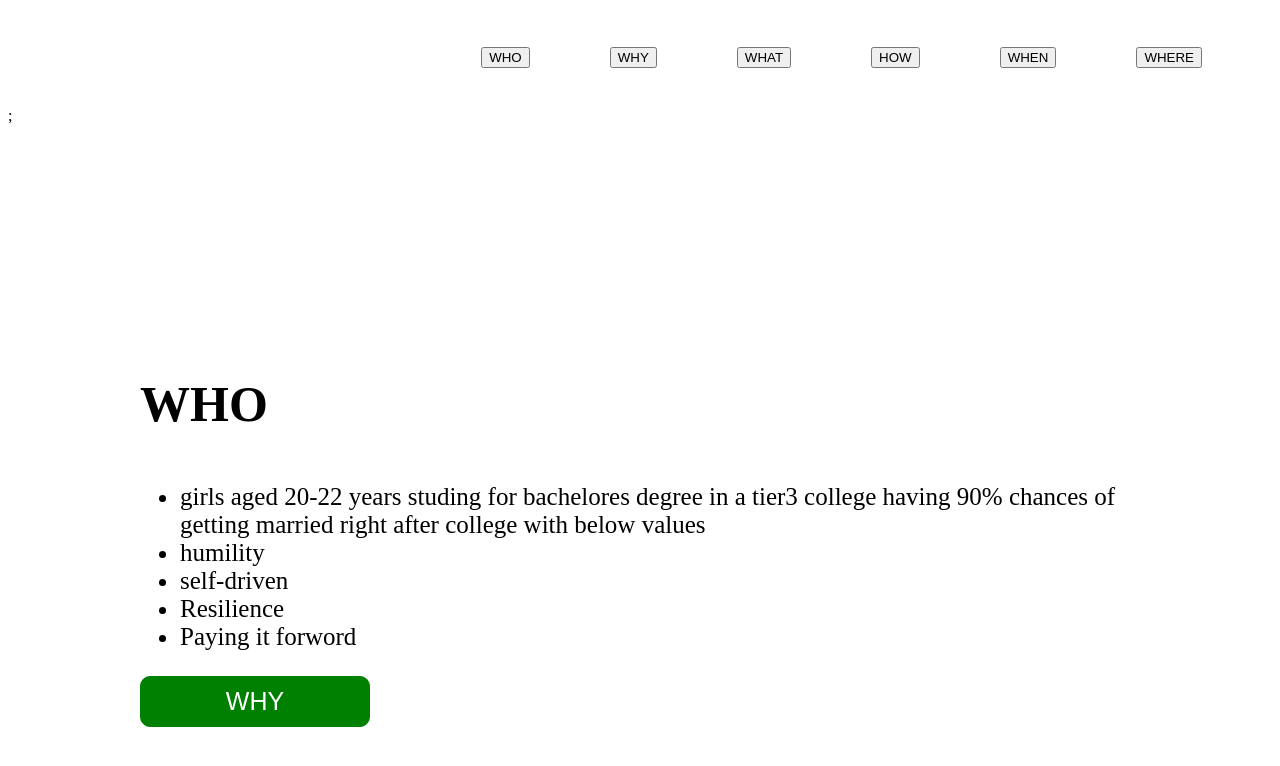
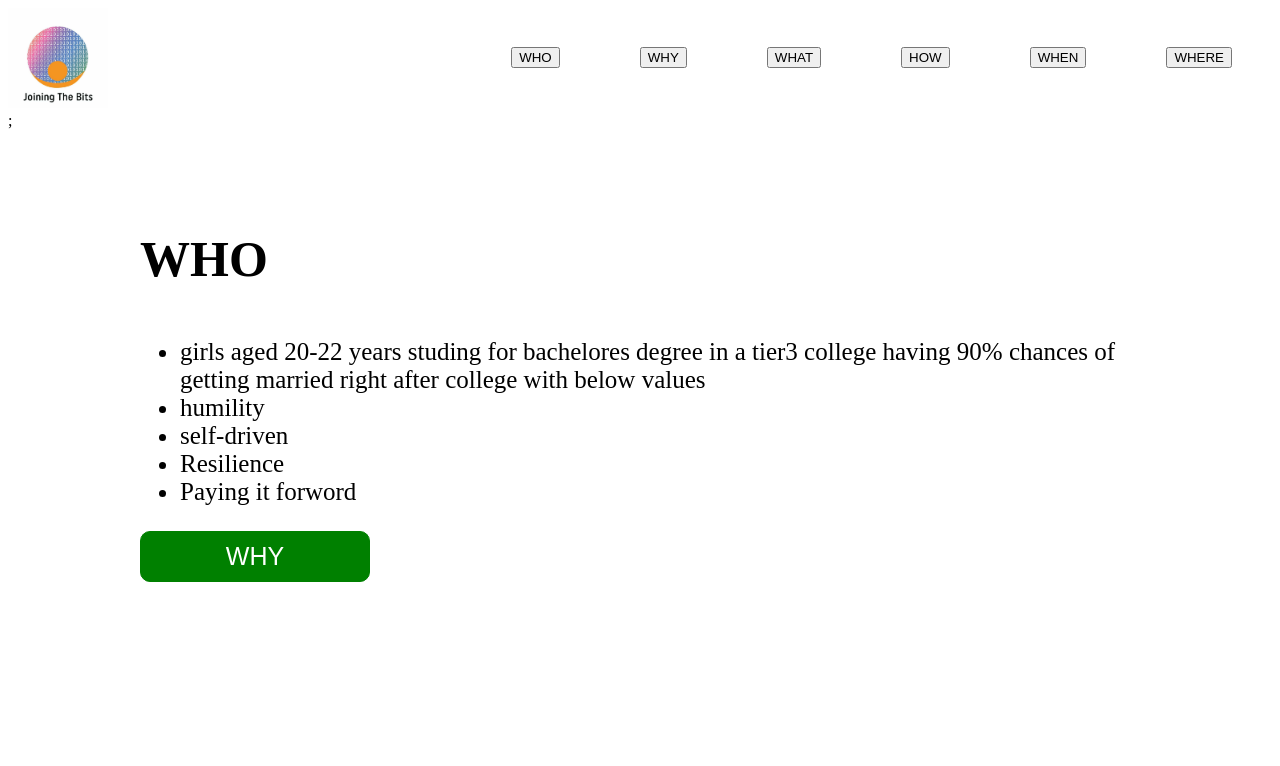
Before and after one commit to kalpana123-1/jtd, a React (Create React App) app: page /who in a window 1280 px wide. Shown: the top 766 px of the page. Built offline with nearby package versions, Linux system fonts and the light colour scheme.

Commit message:
fix: sdlkjafds

```diff
--- a/src/components/header.jsx
+++ b/src/components/header.jsx
@@ -6,7 +6,11 @@ const HEADER = () => {
   return (
     <>
       <div className="nav_container">
-        <div className="nav_logo"></div>
+        <div className="nav_logo">
+          <Link to="/">
+            <img src="jtb.jpeg" className="nav-logo" alt="jtb_logo"></img>
+          </Link>
+        </div>
         <div className="nav_links">
           <Link to="/who">
             <button>WHO</button>
--- a/src/components/style.css
+++ b/src/components/style.css
@@ -1,7 +1,7 @@
 .div-col{
   width: 1000px;
   margin: auto;
-  margin-top: 250px;
+  margin-top: 100px;
 }
 
 .tag-head{
@@ -72,8 +72,6 @@
   font-weight: bolder;
 }
 
-
-
 .buttons{
   display: flex;
   flex-direction: column;
@@ -90,27 +88,22 @@
 
 .nav_container {
   display: flex;
-  padding: 30px;
 }
-.nav_container >.nav_links {
+.nav_links {
     display: flex;
     margin-left: auto;
+    margin-top: 30px;
 }
-    .nav_container>  .nav_links> a {
+    .nav_links> a {
       text-decoration: none;
-      color:#190134;
       margin: 0px 40px;
       font-size: 14px;
       padding: 9px 0;
     }
 
-      .nav_container > .nav_links> .nav_button>button {
-        background: #fa9400;
-        border: 1px solid #fa9400;
-        padding: 9px 20px;
-        border-radius: 1px;
-        font-weight: 500;
-        font-size: 14px;
-        line-height: 20px;
-        color: white;
-      }
+
+
+.nav-logo{
+  width: 100px;
+  height: 100px;
+}
```
